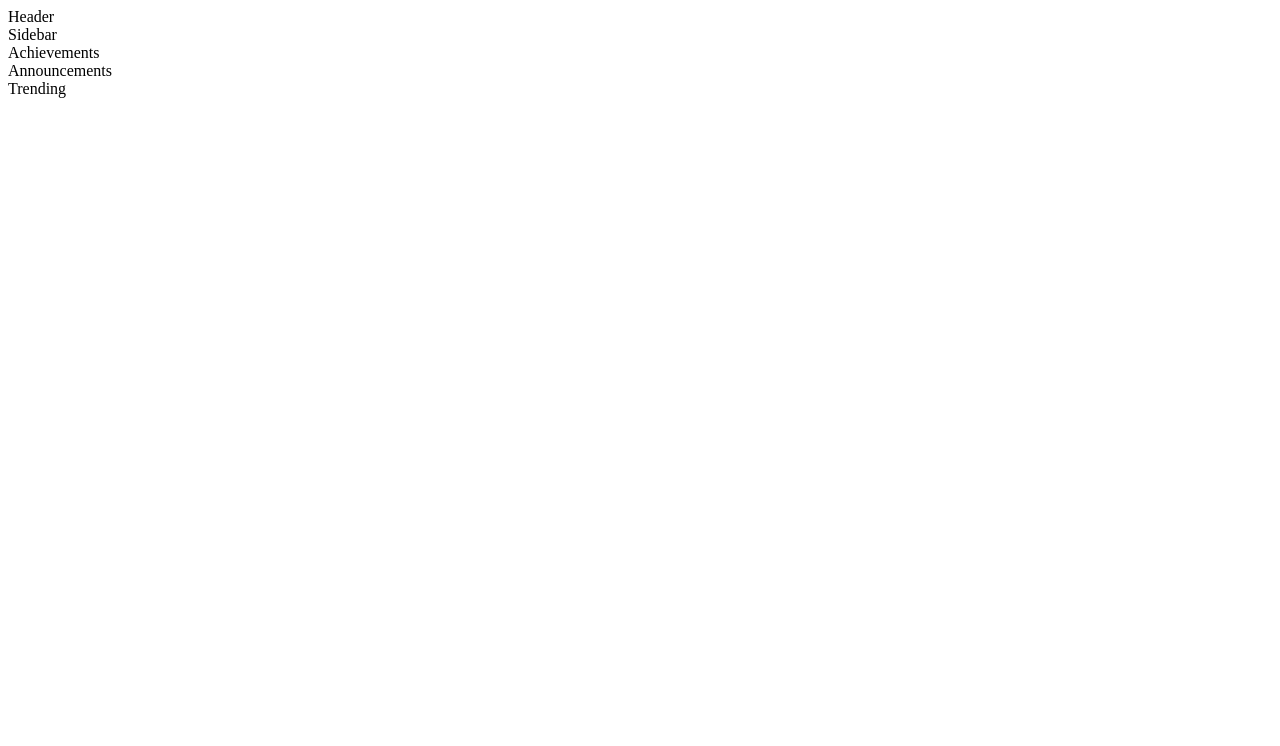
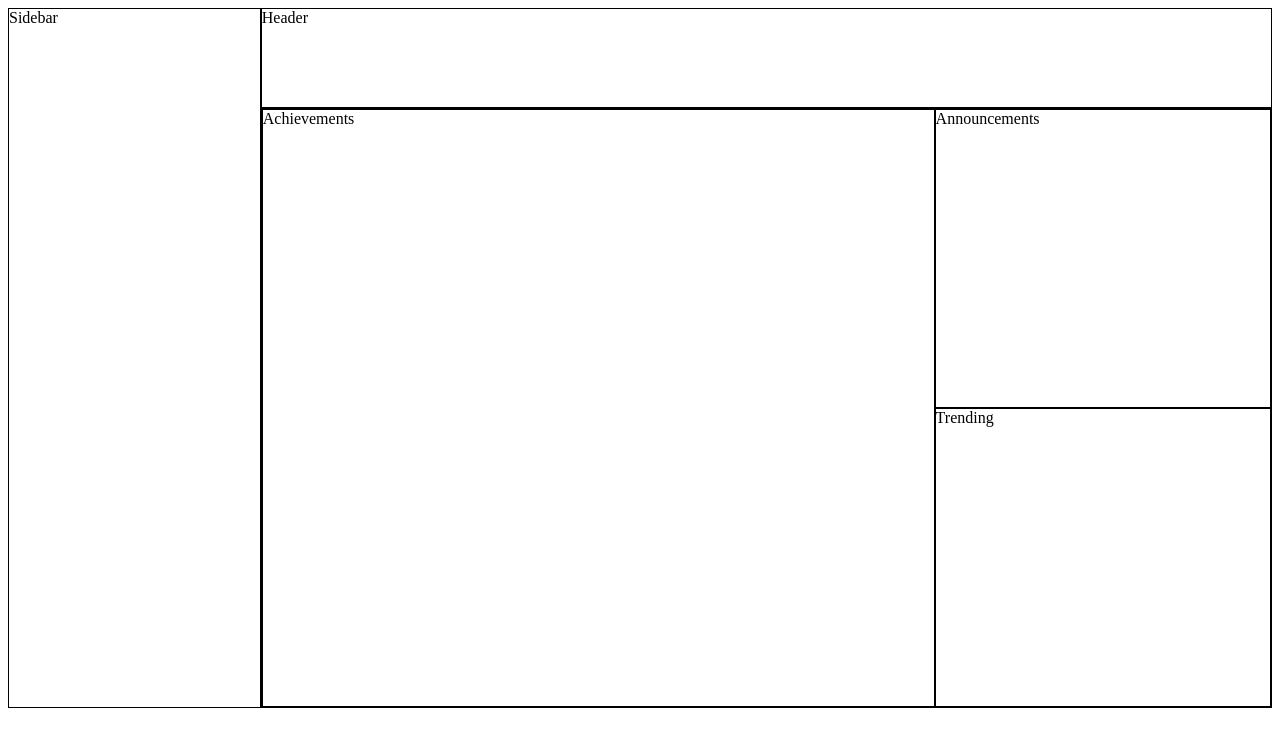
Before and after one commit to chapmancbVCU/admin-dashboard, a plain HTML site: page index.html in a window 1280 px wide. Drawn offline with Linux system fonts and the light colour scheme.

Commit message:
Arranged components.  Created borders for visualization purposes.

```diff
--- a/css/styles.css
+++ b/css/styles.css
@@ -4,3 +4,47 @@
   Date Created: October 21, 2022
    Description: CSS Stylesheet for Admin Dashboard project.
 ******************************************************************************/
+.container {
+  display: grid;
+  grid-template-columns: 1fr 4fr;
+  grid-template-rows: 100px 600px;
+}
+
+.header {
+  border: 1px solid black;
+  grid-column: 2 / -1;
+}
+
+.sidebar {
+  border: 1px solid black;
+  grid-row: 1 / -1;
+}
+
+.content {
+  border: 1px solid black;
+  grid-column: 2 / -1;
+  grid-row: 2 / -1;
+
+  /* content is also a grid container. */
+  display: grid;
+  grid-template-columns: 2fr 1fr;
+  grid-row: 1fr 1fr;
+}
+
+.achievements {
+  border: 1px solid black;
+  grid-column: 1 / 2;
+  grid-row: 1 / 3;
+}
+
+.announcements {
+  border: 1px solid black;
+  grid-column: 2 / -1;
+  grid-row: 1 / 2;
+}
+
+.trending {
+  border: 1px solid black;
+  grid-column: 2 / -1;
+  grid-row: 2 / 3;
+}
```
